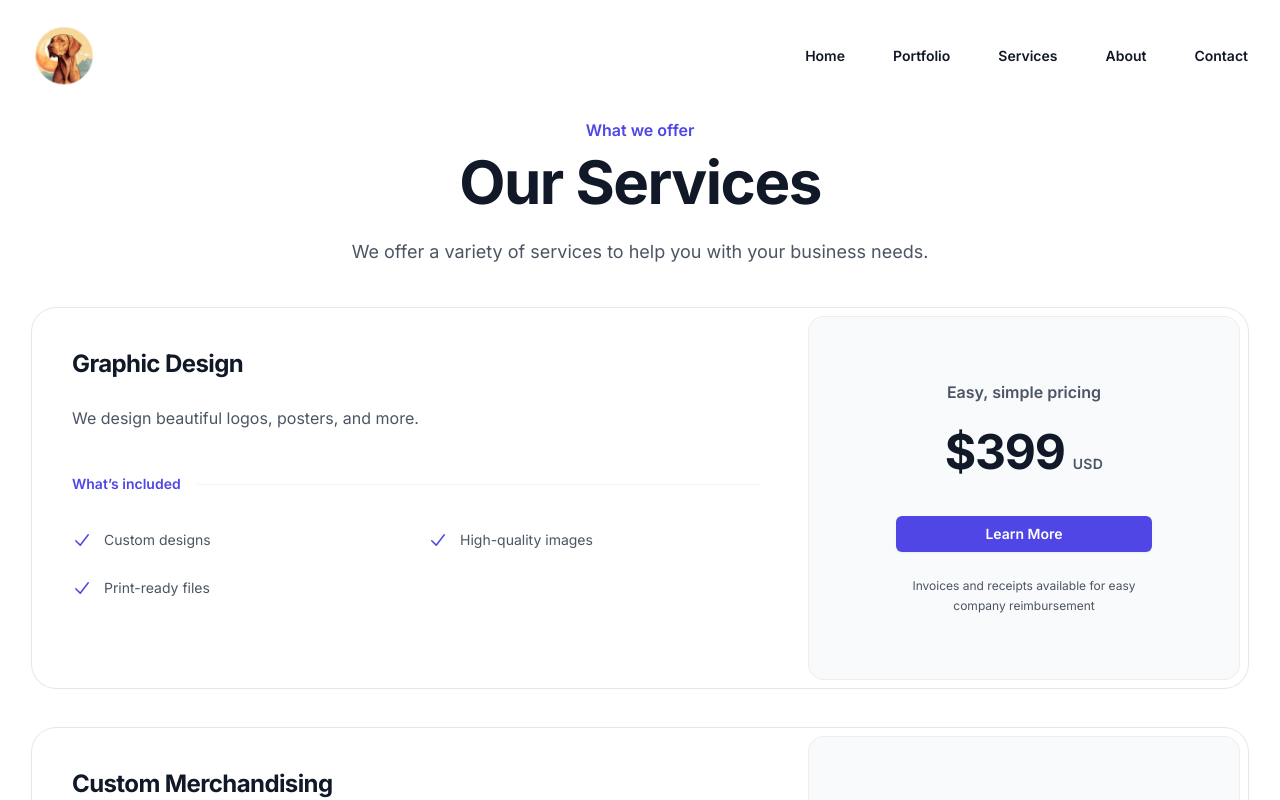
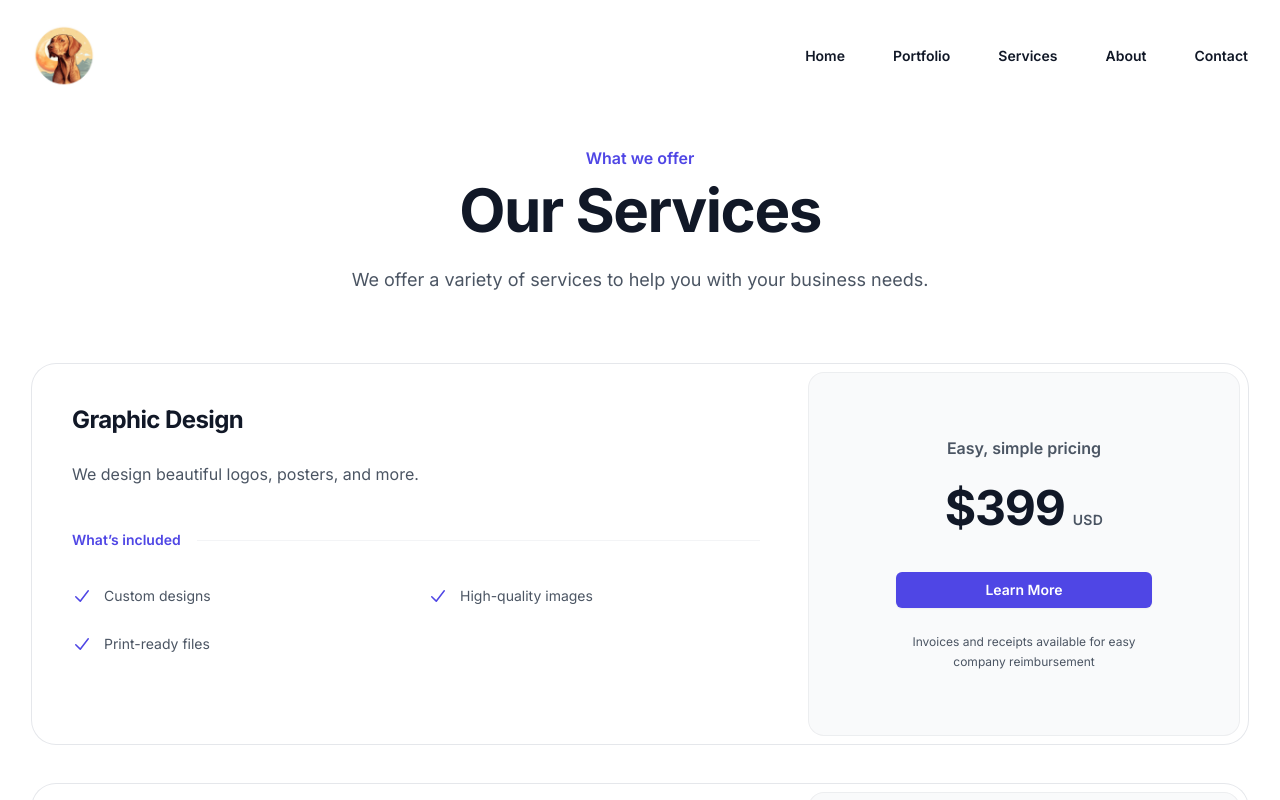
Before and after one commit to GreatIdea-Dev/ripleighdesigns-website, a Next.js app: page /services in a window 1280 px wide. Shown: the top 800 px of the page. Built offline with nearby package versions, Linux system fonts and the light colour scheme.

Commit message:
feat: updated heading style

```diff
--- a/components/Heading/index.tsx
+++ b/components/Heading/index.tsx
@@ -5,7 +5,7 @@ interface IHeadingProps {
 }
 export default function Heading({ title, tophat, blurb }: IHeadingProps) {
   return (
-    <div className='bg-white px-6 py-1 lg:px-8'>
+    <div className='bg-white px-6 py-8 lg:px-8'>
       <div className='mx-auto max-w-2xl text-center'>
         <p className='text-base font-semibold leading-7 text-indigo-600'>{tophat}</p>
         <h2 className='mt-2 text-4xl font-bold tracking-tight text-gray-900 sm:text-6xl'>
```
